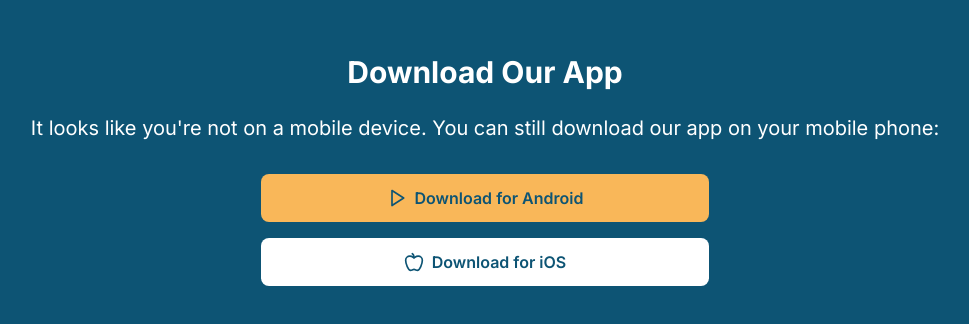
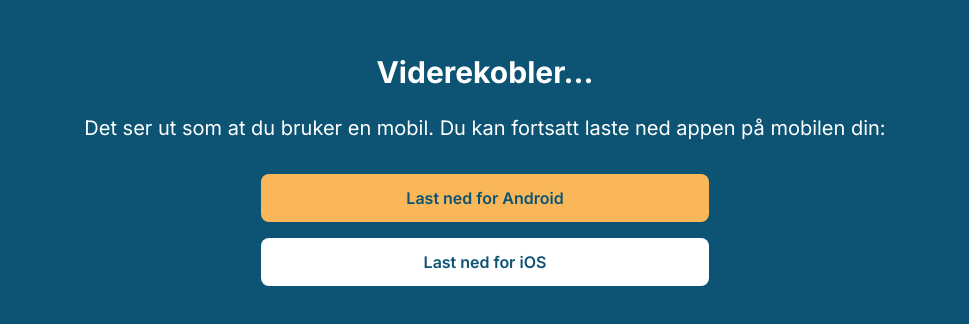
Before and after one commit to appKom/infoskjerm, a React (Vite) app: page /online-appen in a window 1280 px wide. Shown: the part 230-554 px from the top of the page, without its empty margins (155-1124 px from the left). Built offline with nearby package versions, Linux system fonts and the light colour scheme.

Commit message:
Update redirect page

```diff
--- a/src/components/pages/AppRedirect.tsx
+++ b/src/components/pages/AppRedirect.tsx
@@ -1,5 +1,4 @@
 import { useEffect, useState } from 'react'
-import { AppleIcon, PlayIcon } from 'lucide-react'
 
 const androidAppLink = "https://play.google.com/store/apps/details?id=ntnu.online.app"
 const iosAppLink = "https://apple.co/3YnrSTh"
@@ -8,7 +7,7 @@ export const AppRedirect = () => {
   const [platform, setPlatform] = useState<'android' | 'ios' | 'other' | null>(null)
 
   useEffect(() => {
-    const userAgent = navigator.userAgent || navigator.vendor || (window as any).opera
+    const userAgent = navigator.userAgent || (window as any).opera
 
     // Check if the user is on Android or iOS
     if (/android/i.test(userAgent)) {
@@ -28,26 +27,24 @@ export const AppRedirect = () => {
 
   return (
     <div className="min-h-screen flex flex-col items-center justify-center bg-[#0D5474] text-white p-4">
-      <h1 className="text-3xl font-bold mb-6 text-center">Download Our App</h1>
+      <h1 className="text-3xl font-bold mb-6 text-center">Viderekobler...</h1>
       <p className="text-xl mb-8 text-center">
         {platform === 'other'
-          ? "It looks like you're not on a mobile device. You can still download our app on your mobile phone:"
-          : "If you haven't been redirected automatically, please click the button below:"}
+          ? "Det ser ut som at du bruker en mobil. Du kan fortsatt laste ned appen på mobilen din:"
+          : "Hvis du ikke blir viderekoblet automatisk, velg plattform manuelt:"}
       </p>
       <div className="space-y-4 w-full max-w-md">
         <a
           className="w-full bg-[#F9B759] hover:bg-[#f0a93d] text-[#0D5474] font-semibold py-3 px-6 rounded-lg transition duration-300 ease-in-out transform hover:scale-105 flex items-center justify-center"
           href={androidAppLink}
         >
-          <PlayIcon className="mr-2 h-5 w-5" />
-          Download for Android
+          Last ned for Android
         </a>
         <a
           className="w-full bg-white hover:bg-gray-100 text-[#0D5474] font-semibold py-3 px-6 rounded-lg transition duration-300 ease-in-out transform hover:scale-105 flex items-center justify-center"
           href={iosAppLink}
         >
-          <AppleIcon className="mr-2 h-5 w-5" />
-          Download for iOS
+          Last ned for iOS
         </a>
       </div>
     </div>
```
